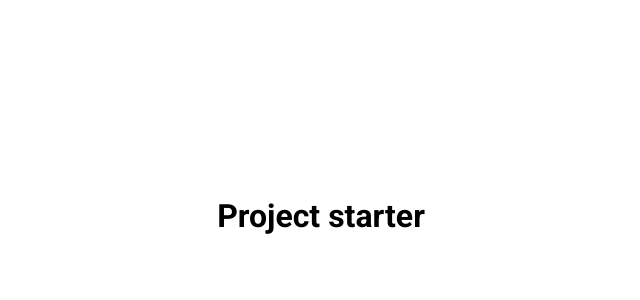
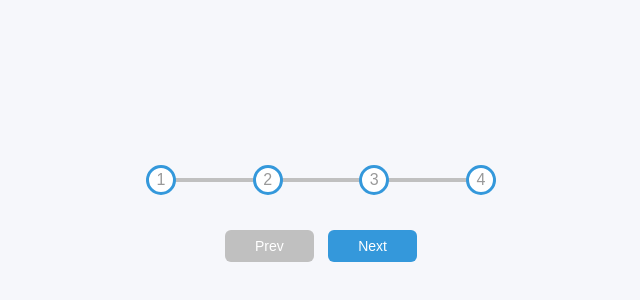
Before and after one commit to Ayoub-45/project-2, a plain HTML site: page index.html in a window 1280 px wide. Shown: the part 184-484 px from the top of the page, without its empty margins (319-959 px from the left). Drawn offline with Linux system fonts and the light colour scheme; a web font is replaced by a local one.

Commit message:
finish the styling

```diff
--- a/index.html
+++ b/index.html
@@ -9,10 +9,20 @@
     /-->
 
     <link rel="stylesheet" href="styles.css" />
-    <title>My project</title>
+    <title>Progress steps</title>
   </head>
   <body>
-    <h1>Project starter</h1>
+    <div class="container">
+      <div class="progress-container">
+        <div class="progress" id="progress"></div>
+        <div class="circle active">1</div>
+        <div class="circle active">2</div>
+        <div class="circle active">3</div>
+        <div class="circle active">4</div>
+      </div>
+      <button class="btn" id="prev" disabled>Prev</button>
+      <button class="btn" id="next">Next</button>
+    </div>
     <script src="scritpt.js"></script>
   </body>
 </html>
--- a/styles.css
+++ b/styles.css
@@ -1,9 +1,14 @@
-@import url("https://fonts.googleapis.com/css2?family=Roboto:ital,wght@0,100;0,300;0,400;0,500;0,700;0,900;1,100;1,300;1,400;1,500;1,700;1,900&display=swap");
+@import url("https://fonts.googleapis.com/css2?family=Muli&display=swap");
+:root {
+  --line-border-fill: #3498db;
+  --line-border-empty: #c0c0c0;
+}
 * {
   box-sizing: border-box;
 }
 body {
-  font-family: "Roboto", sans-serif;
+  background-color: #f6f7fb;
+  font-family: "Muli", sans-serif;
   display: flex;
   flex-direction: column;
   align-items: center;
@@ -11,3 +16,72 @@
   height: 100vh;
   margin: 0;
 }
+.container {
+  text-align: center;
+}
+.progress-container {
+  display: flex;
+  justify-content: space-between;
+  position: relative;
+  margin-bottom: 30px;
+  max-width: 100%;
+  width: 350px;
+}
+.progress-container:before {
+  content: "";
+  background-color: var(--line-border-empty);
+  position: absolute;
+  top: 50%;
+  left: 0;
+  transform: translateY(-50%);
+  height: 4px;
+  width: 100%;
+  z-index: -1;
+}
+.progress {
+  background-color: var(--line-border-fill);
+  position: absolute;
+  top: 50%;
+  left: 0%;
+  transform: translateY(-50%);
+  height: 4px;
+  width: 0%;
+  z-index: -1;
+  transition: 0.4s ease;
+}
+.circle {
+  background-color: white;
+  color: #999;
+  border-radius: 50%;
+  height: 30px;
+  width: 30px;
+  display: flex;
+  align-items: center;
+  justify-content: center;
+  border: 3px solid var(--line-border-empty);
+  transition: 0.4s ease;
+}
+.active {
+  border-color: var(--line-border-fill);
+}
+.btn {
+  background-color: var(--line-border-fill);
+  color: #fff;
+  border: 0;
+  border-radius: 6px;
+  cursor: pointer;
+  font-family: inherit;
+  padding: 8px 30px;
+  margin: 5px;
+  font-size: 14px;
+}
+.btnactive {
+  transform: scale(0.98);
+}
+.btn:focus {
+  outline: 0;
+}
+.btn:disabled {
+  background-color: var(--line-border-empty);
+  cursor: not-allowed;
+}
```
